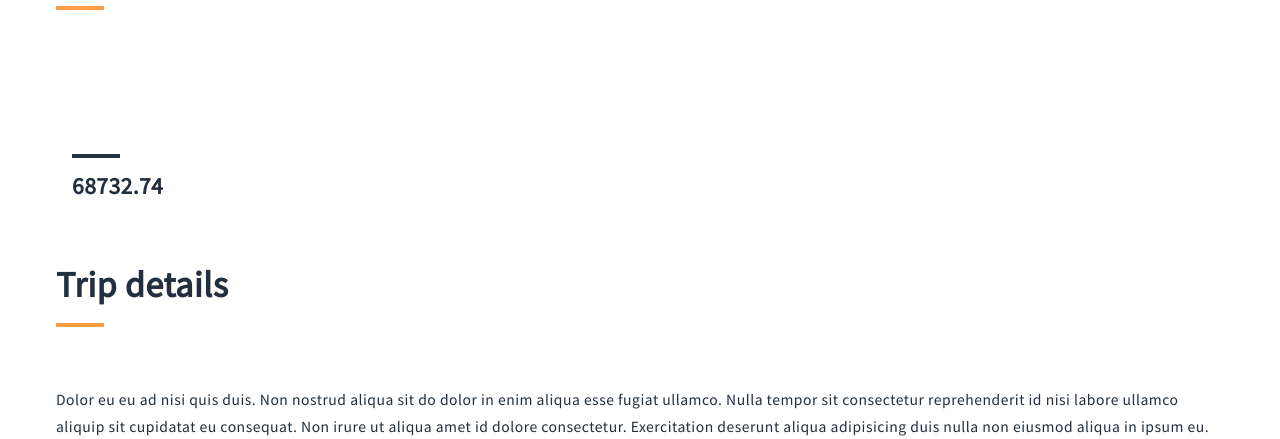
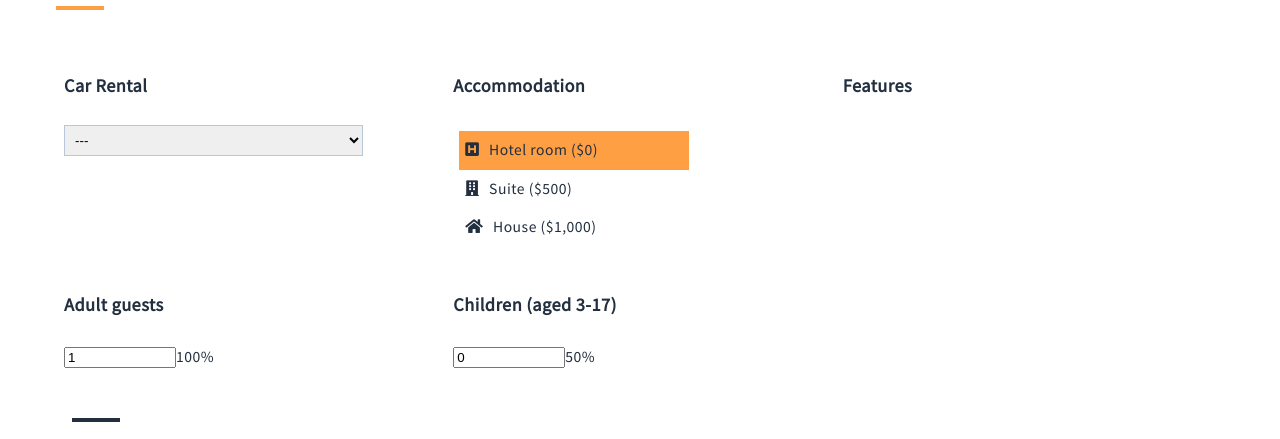
Before and after one commit to PaPaX2/travel-agency, a React app: page /trip/5cc1d10107e2be6064ff9129 in a window 1280 px wide. Shown: the part 793-1232 px from the top of the page. Built offline with nearby package versions, Linux system fonts and the light colour scheme.

Commit message:
ADD OrderOption: Dropdown, Icons, Number

```diff
--- a/src/components/features/OrderForm/OrderForm.js
+++ b/src/components/features/OrderForm/OrderForm.js
@@ -7,26 +7,25 @@ import OrderSummary from '../OrderSummary/OrderSummary';
 import pricing from '../../../data/pricing.json';
 import OrderOption from '../OrderOption/OrderOption';
 
-const OrderForm = props => (
-  console.log('orderform props', props),
+const OrderForm = ({setOrderOption, options, tripCost}) => (
   <Grid>
     <Row>
-      {pricing.map(option =>
+      {pricing.map(option => (
         <Col key={option.id} md={4}>
-          {console.log('option.id', option.id)}
-          <OrderOption {...option} />
+          <OrderOption {...option} currentValue={options[option.id]} setOrderOption={setOrderOption}/>
         </Col>
-      )}
+      ))}
       <Col xs={12}>
-        <OrderSummary tripCost={props.tripCost} tripOptions={props.options}/>
+        <OrderSummary tripCost={tripCost} tripOptions={options}/>
       </Col>
     </Row>
   </Grid>
 );
 
 OrderForm.propTypes = {
-  cost: PropTypes.string,
+  tripCost: PropTypes.string,
   options: PropTypes.object,
+  setOrderOption: PropTypes.func,
 };
 
 export default OrderForm;
--- /dev/null
+++ b/src/components/features/OrderOption/OrderOprionIcons.js
@@ -0,0 +1,36 @@
+import React from 'react';
+import PropTypes from 'prop-types';
+import styles from './OrderOption.scss';
+import Icon from '../../common/Icon/Icon';
+import { formatPrice } from '../../../utils/formatPrice';
+
+const OrderOptionIcons = ({values, required, currentValue, setOptionValue}) => (
+  <div className={styles.icon}>
+    {required ? '' : (
+      <div
+        className={styles.icon}
+        onClick={() => setOptionValue()}
+      >
+        <Icon name={'times-circle'}></Icon>none
+      </div>
+    )}
+    {values.map(value => (
+      <div
+        className={styles.icon + (currentValue == value.id ? ' ' + styles.iconActive : '')}
+        key={value.id}
+        onClick={() => setOptionValue(value.id)}
+      >
+        <Icon name={value.icon}></Icon> {value.name} ({formatPrice(value.price)})
+      </div>
+    ))}
+  </div>
+);
+
+OrderOptionIcons.propTypes = {
+  values: PropTypes.array,
+  setOptionValue: PropTypes.func,
+  required: PropTypes.bool,
+  currentValue: PropTypes.string,
+};
+
+export default OrderOptionIcons;
--- a/src/components/features/OrderOption/OrderOption.js
+++ b/src/components/features/OrderOption/OrderOption.js
@@ -1,16 +1,37 @@
 import React from 'react';
-//import PropTypes from 'prop-types';
+import PropTypes from 'prop-types';
 import styles from './OrderOption.scss';
+import OrderOptionDropdown from './OrderOptionDropdown';
+import OrderOptionIcons from './OrderOprionIcons';
+import OrderOptionCheckboxes from './OrderOptionCheckboxes';
+import OrderOptionNumber from './OrderOptionNumber';
 
+const optionTypes = {
+  dropdown: OrderOptionDropdown,
+  icons: OrderOptionIcons,
+  checkboxes: OrderOptionCheckboxes,
+  number: OrderOptionNumber,
+};
 
-const OrderOption = () => (
-  <div className={styles.component}>
-    <h3 className={styles.title}>{}</h3>
-  </div>
-);
+const OrderOption = ({name, type, id, setOrderOption, ...otherProps}) => {
+  const OptionComponent = optionTypes[type];
+  if(!OptionComponent){
+    return null;
+  } else {
+    return (
+      <div className={styles.component}>
+        <h3 className={styles.title}>{name}</h3>
+        <OptionComponent
+          {...otherProps}
+          setOptionValue={value => setOrderOption({[id]: value})}
+        />
+      </div>
+    );
+  }
+};
 
 OrderOption.propTypes = {
-
+  name: PropTypes.string,
 };
 
 export default OrderOption;
--- /dev/null
+++ b/src/components/features/OrderOption/OrderOptionCheckboxes.js
@@ -0,0 +1,12 @@
+import React from 'react';
+import PropTypes from 'prop-types';
+
+const OrderOptionCheckboxes = (props) => (
+  <div>{props.currentValue}</div>
+);
+
+OrderOptionCheckboxes.propTypes = {
+  currentValue: PropTypes.array,
+};
+
+export default OrderOptionCheckboxes;
--- /dev/null
+++ b/src/components/features/OrderOption/OrderOptionDropdown.js
@@ -0,0 +1,28 @@
+import React from 'react';
+import PropTypes from 'prop-types';
+import styles from './OrderOption.scss';
+import { formatPrice } from '../../../utils/formatPrice';
+
+const OrderOptionDropdown = ({values, required, currentValue, setOptionValue}) => (
+  <select
+    className={styles.dropdown}
+    value={currentValue}
+    onChange={event => setOptionValue(event.currentTarget.value)}
+  >
+    {required ? '' : (
+      <option key='null' value=''>---</option>
+    )}
+    {values.map(value => (
+      <option key={value.id} value={value.id}>{value.name} ({formatPrice(value.price)})</option>
+    ))}
+  </select>
+);
+
+OrderOptionDropdown.propTypes = {
+  values: PropTypes.array,
+  required: PropTypes.string,
+  currentValue: PropTypes.string,
+  setOptionValue: PropTypes.func,
+};
+
+export default OrderOptionDropdown;
--- /dev/null
+++ b/src/components/features/OrderOption/OrderOptionNumber.js
@@ -0,0 +1,28 @@
+import React from 'react';
+import PropTypes from 'prop-types';
+import styles from './OrderOption.scss';
+import { formatPrice } from '../../../utils/formatPrice';
+
+const OrderOptionNumber = ({currentValue, setOptionValue, limits, price }) => (
+  <div className={StyleSheet.number}>
+    <input
+      className={styles.inputSmall}
+      type="number"
+      value={currentValue}
+      min={limits.min}
+      max={limits.max}
+      onChange={event => setOptionValue(parseInt(event.currentTarget.value))}
+    >
+    </input>
+    {formatPrice(price)}
+  </div>
+);
+
+OrderOptionNumber.propTypes = {
+  currentValue: PropTypes.number,
+  setOptionValue: PropTypes.func,
+  limits: PropTypes.object,
+  price: PropTypes.string,
+};
+
+export default OrderOptionNumber;
```
Also changed, not shown: src/components/features/OrderOption/checkboxes.js (deleted), src/components/features/OrderOption/dropdown.js (deleted), src/components/features/OrderOption/icons.js (deleted), src/components/features/OrderOption/number.js (deleted).
